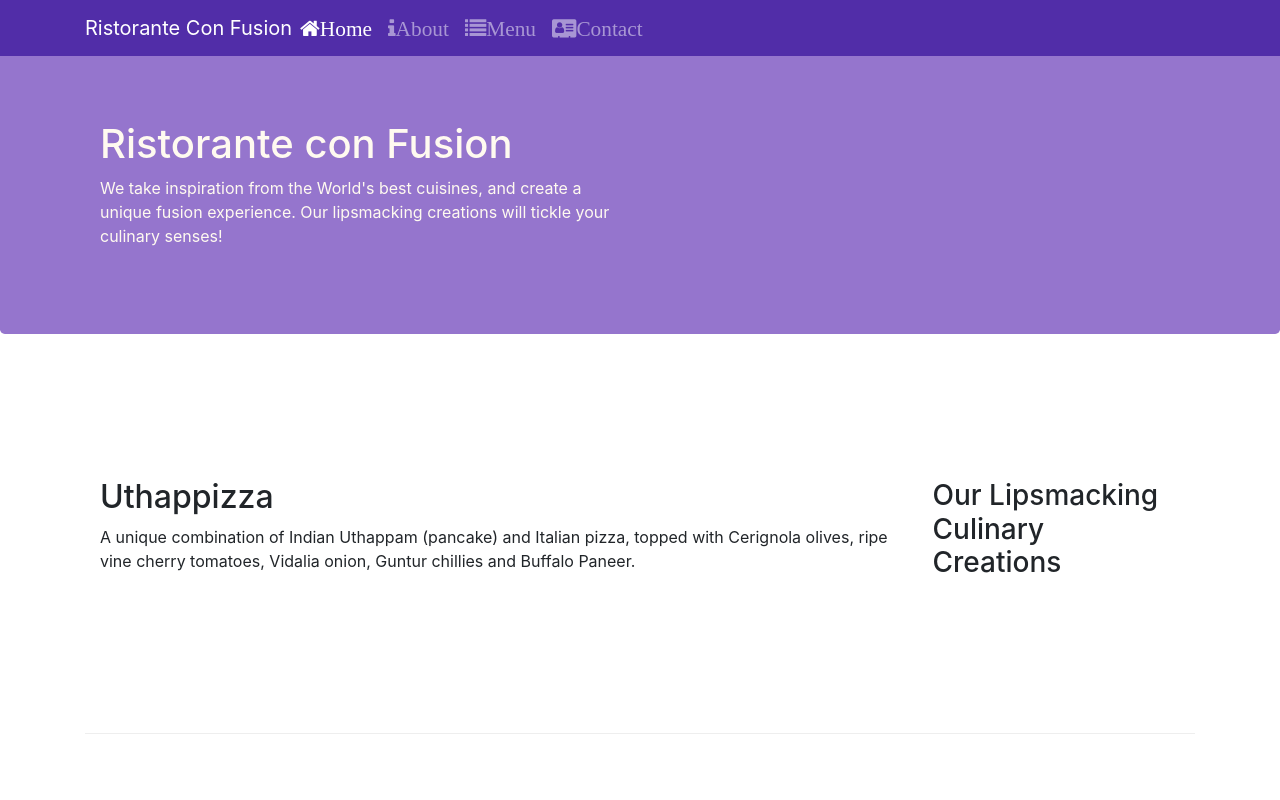
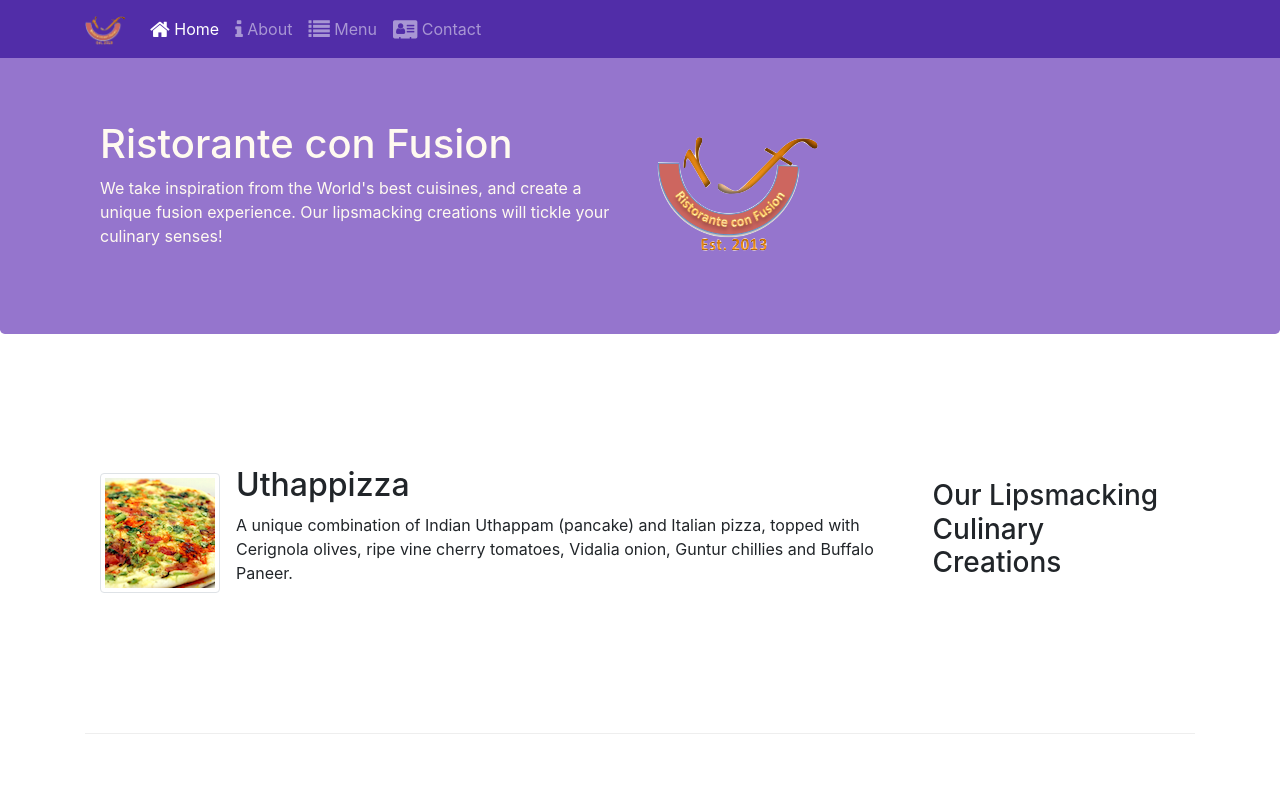
Before and after one commit to ahmedabdo97/bootstrap4, a website: page index.html in a window 1280 px wide. Shown: the top 800 px of the page. Drawn offline with nearby package versions, Linux system fonts and the light colour scheme.

Commit message:
images and media

```diff
--- a/index.html
+++ b/index.html
@@ -22,16 +22,15 @@
             <button class="navbar-toggler" type="button" data-toggle="collapse" data-target="#Navbar">
                 <span class="navbar-toggler-icon"></span>
             </button>
-            <a class="navbar-brand mr-auto" href="#">Ristorante Con Fusion</a>
+            <a class="navbar-brand" href="#"><img src="img/logo.png" height="30" width="41"></a>
             <div class="collapse navbar-collapse" id="Navbar">
                 <ul class="navbar-nav mr-auto">
-                            <li class="nav-item active"><a class="nav-link" href="#"><span class="fa fa-home fa-lg">Home</span></a></li>
-                            <li class="nav-item "><a class="nav-link" href="aboutus.html"><span class="fa fa-info fa-lg">About</span></a></li>
-                            <li class="nav-item"><a class="nav-link" href="#"><span class="fa fa-list fa-lg">Menu</span></a></li>
-                            <li class="nav-item"><a class="nav-link" href="contactus.html"><span class="fa fa-address-card fa-lg">Contact</span> </a></li>
+                        <li class="nav-item active"><a class="nav-link" href="./index.html"><span class="fa fa-home fa-lg"></span> Home</a></li>
+                        <li class="nav-item"><a class="nav-link" href="./aboutus.html"><span class="fa fa-info fa-lg"></span> About</a></li>
+                        <li class="nav-item"><a class="nav-link" href="#"><span class="fa fa-list fa-lg"></span> Menu</a></li>
+                        <li class="nav-item"><a class="nav-link" href="contactus.html"><span class="fa fa-address-card fa-lg"></span> Contact</a></li>
                 </ul>
             </div>
-
         </div>
     </nav>
     <header class="jumbotron">
@@ -41,7 +40,8 @@
                         <h1>Ristorante con Fusion</h1>
                         <p>We take inspiration from the World's best cuisines, and create a unique fusion experience. Our lipsmacking creations will tickle your culinary senses!</p>
                     </div>
-                <div class="col-12 col-sm">
+                    <div class="col-12 col-sm align-self-center">
+                        <img src="img/logo.png" class="img-fluid">
                     </div>
                 </div>
             </div>
@@ -53,8 +53,14 @@
                 <h3>Our Lipsmacking Culinary Creations</h3>
             </div>
             <div class="col col-sm order-sm-first col-md">
-                <h2>Uthappizza</h2>
-                <p>A unique combination of Indian Uthappam (pancake) and Italian pizza, topped with Cerignola olives, ripe vine cherry tomatoes, Vidalia onion, Guntur chillies and Buffalo Paneer.</p>
+                <div class="media">
+                    <img class="d-flex mr-3 img-thumbnail align-self-center"
+                    src="img/uthappizza.png" alt="uthappizza">
+                    <div class="media-body">
+                        <h2 class="mt-0">Uthappizza</h2>
+                        <p class="d-none d-sm-block">A unique combination of Indian Uthappam (pancake) and Italian pizza, topped with Cerignola olives, ripe vine cherry tomatoes, Vidalia onion, Guntur chillies and Buffalo Paneer.</p>
+                    </div>
+                    </div>
             </div>
         </div>
 
@@ -65,7 +71,7 @@
             </div>
             <div class="col col-sm col-md">
                 <h2>Weekend Grand Buffet</h2>
-                <p>Featuring mouthwatering combinations with a choice of five different salads, six enticing appetizers, six main entrees and five choicest desserts. Free flowing bubbly and soft drinks. All for just $19.99 per person </p>
+                <p class="d-none d-sm-block">Featuring mouthwatering combinations with a choice of five different salads, six enticing appetizers, six main entrees and five choicest desserts. Free flowing bubbly and soft drinks. All for just $19.99 per person </p>
             </div>
         </div>
 
@@ -74,9 +80,16 @@
                 <h3>Meet our Culinary Specialists</h3>
             </div>
             <div class="col col-sm order-sm-first col-md">
+                    <div class="media">
+                            <img class="d-flex mr-3 img-thumbnail align-self-center"
+                            src="img/alberto.png" alt="alberto">
+                            <div class="media-body">
                                     <h2>Alberto Somayya</h2>
                                     <h4>Executive Chef</h4>
-                <p>Award winning three-star Michelin chef with wide International experience having worked closely with whos-who in the culinary world, he specializes in creating mouthwatering Indo-Italian fusion experiences. </p>
+                                    <p class="d-none d-sm-block">Award winning three-star Michelin chef with wide International experience having worked closely with whos-who in the culinary world, he specializes in creating mouthwatering Indo-Italian fusion experiences. </p>
+                            </div>
+                            </div>
+
             </div>
         </div>
     </div>
```
Also changed, not shown: aboutus.html (+4 -3 lines), contactus.html (+3 -2 lines), img/alberto.png (added), img/buffet.png (added), img/logo.png (added), img/uthappizza.png (added), 1 other file. Lines whose indentation alone changed are shown as unchanged.
